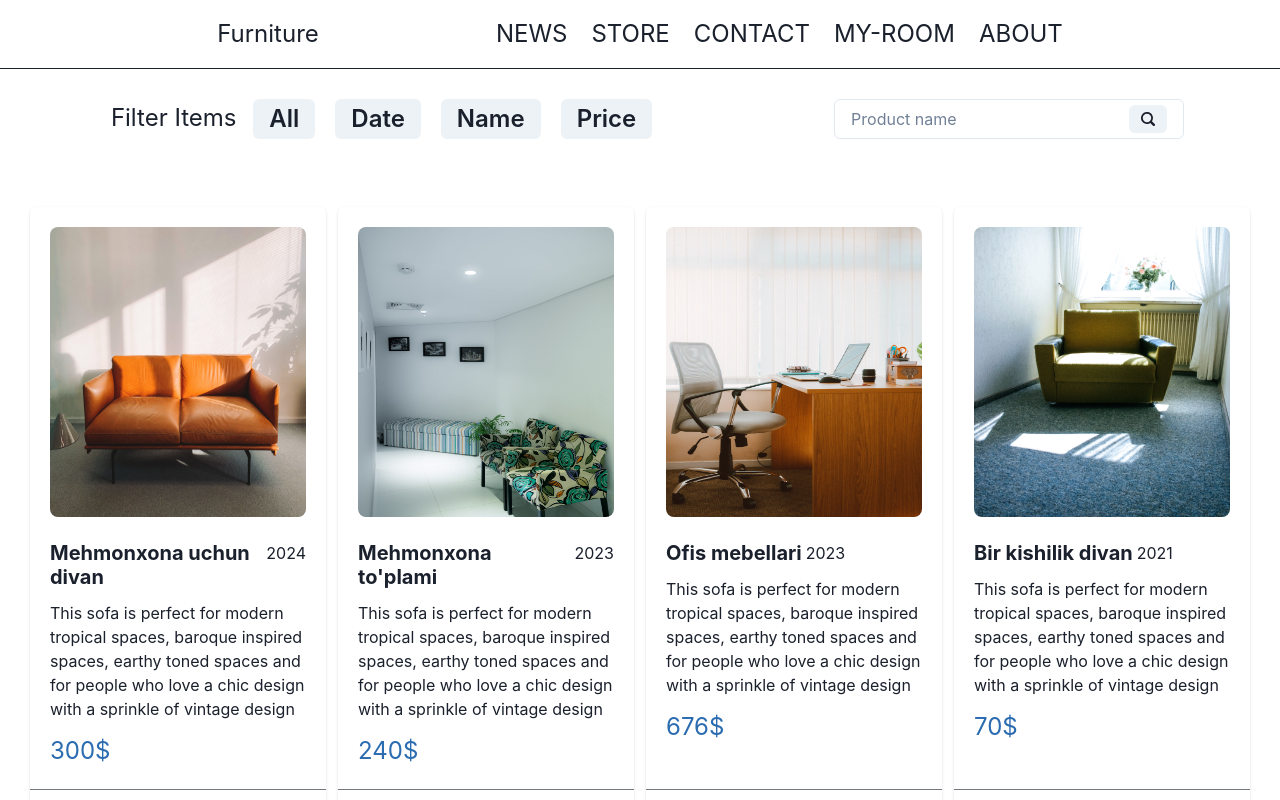
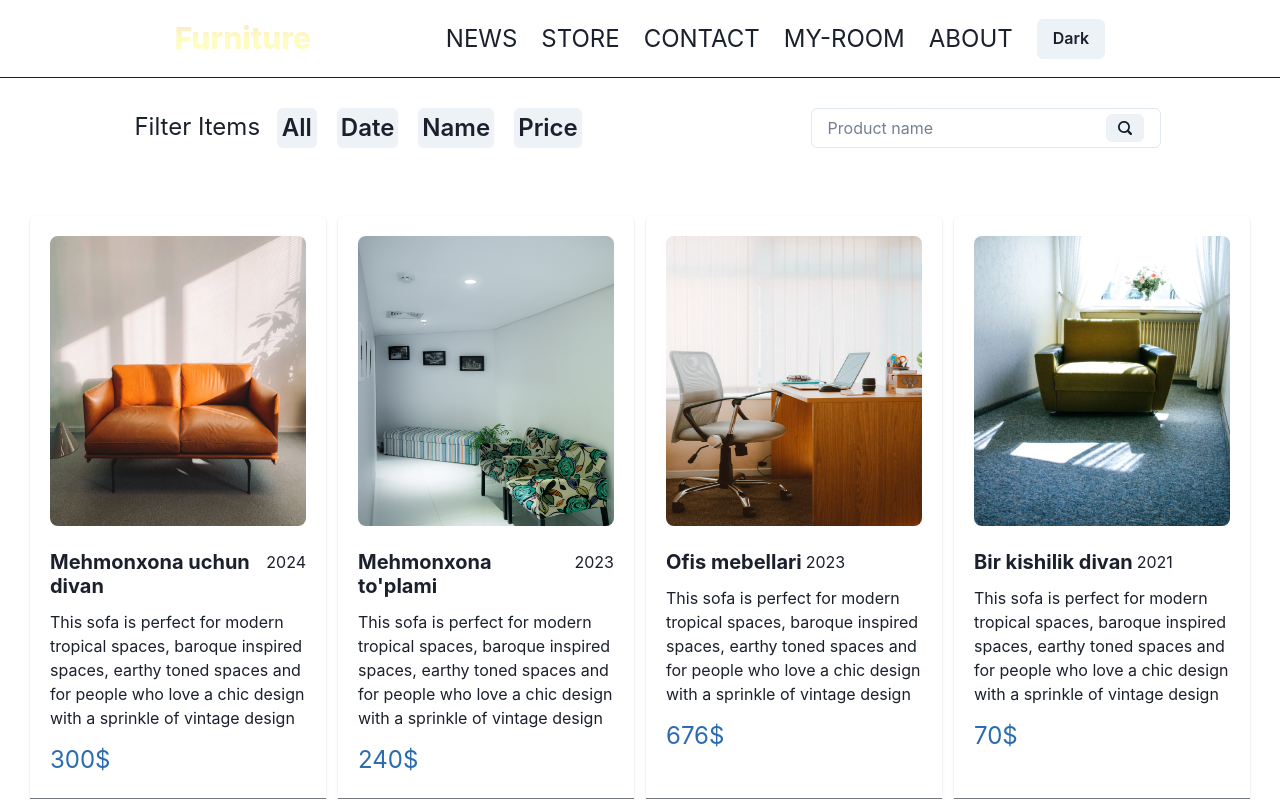
Before and after one commit to orifjon5000/Furniture, a React (Create React App) app: page /store in a window 1280 px wide. Shown: the top 800 px of the page. Built offline with nearby package versions, Linux system fonts and the light colour scheme.

Commit message:
feat: add nigtmode

```diff
--- a/src/App.tsx
+++ b/src/App.tsx
@@ -1,6 +1,6 @@
 import React from 'react';
 
-import './App.css';
+import './index.css';
 import { Box } from '@chakra-ui/react';
 import { Footer, Navbar } from './components';
 import {  Route, Routes } from 'react-router-dom';
@@ -8,7 +8,7 @@ import { About, Contact, Main, News, Store, StoreRoom } from './page-components'
 
 function App() {
 	return (
-		<Box className='app'>
+		<Box  className='app'>
 			<Navbar />
 
 			<Routes>
--- a/src/components/navbar/index.tsx
+++ b/src/components/navbar/index.tsx
@@ -1,4 +1,13 @@
-import { Box, Button, Flex, HStack, Icon, Link, Text } from '@chakra-ui/react';
+import {
+	Box,
+	Button,
+	Flex,
+	HStack,
+	Icon,
+	Link,
+	Text,
+	useColorMode,
+} from '@chakra-ui/react';
 import { useState } from 'react';
 import { BiMenuAltLeft, BiUserCircle } from 'react-icons/bi';
 import { NavLink } from 'react-router-dom';
@@ -6,7 +15,7 @@ import { navbar } from 'src/config/constants';
 import 'src/css/navbar.css';
 const Navbar = () => {
 	const [isActive, setIsActive] = useState(false);
-
+	const { colorMode, toggleColorMode } = useColorMode();
 	const onToggle = () => {
 		setIsActive(prev => !prev);
 	};
@@ -27,13 +36,27 @@ const Navbar = () => {
 				align={'center'}
 				py={4}
 			>
-				<NavLink to={'/'}>Furniture</NavLink>
+				<NavLink to={'/'}>
+					<Text
+						bgGradient='linear(red.100 0%, orange.100 25%, yellow.100 50%)'
+						bgClip='text'
+						fontSize={{ base: 'lg', md: '3xl' }}
+						fontWeight='extrabold'
+					>
+						Furniture
+					</Text>
+				</NavLink>
 				<HStack display={{ base: 'none', md: 'flex' }} spacing={6}>
-					{navbar.map((nav: any) => (
-						<NavLink key={nav} to={nav} className={'nav-link'}>
-							{nav.toUpperCase()}
-						</NavLink>
-					))}
+					<>
+						{navbar.map((nav: any) => (
+							<NavLink key={nav} to={nav} className={'nav-link'}>
+								{nav.toUpperCase()}
+							</NavLink>
+						))}
+						<Button onClick={toggleColorMode}>
+							 {colorMode === 'light' ? 'Dark' : 'Light'}
+						</Button>
+					</>
 				</HStack>
 				<Box display={{ base: 'block', md: 'none' }}>
 					<Icon
@@ -47,20 +70,25 @@ const Navbar = () => {
 					{nav.title}
 				</NavLink>
 			))}
+
 			<Box
 				display={{ base: isActive ? 'flex' : 'none', md: 'none' }}
 				py={4}
 				gap={1}
 				justifyContent={'center'}
+				gridTemplateColumns={'auto auto auto'}
 			>
 				{navbar.map((s: any) => (
 					<NavLink to={s}>
 						{' '}
-						<Button  paddingX={2}  colorScheme='teal' variant='outline'>
+						<Button fontSize={{base:'xs'}} paddingX={2} colorScheme='teal' variant='outline'>
 							{s}
 						</Button>
 					</NavLink>
 				))}
+				<Button onClick={toggleColorMode}>
+					{colorMode === 'light' ? 'Dark' : 'Light'}
+				</Button>
 			</Box>
 		</Box>
 	);
--- a/src/index.css
+++ b/src/index.css
@@ -5,6 +5,7 @@ body {
     sans-serif;
   -webkit-font-smoothing: antialiased;
   -moz-osx-font-smoothing: grayscale;
+  background-color: blueviolet;
 }
 
 code {
--- a/src/page-components/store/index.jsx
+++ b/src/page-components/store/index.jsx
@@ -52,39 +52,47 @@ const Store = () => {
 		<Stack>
 			<Box
 				className='store-filter'
-				flexDirection={{ sm: 'column', md: 'row' }}
-				alignItems={{ sm: 'center' }}
+				flexDirection={{ base: 'column', md: 'row' }}
+				alignItems={{ base: 'center' }}
 			>
-				<Box className='filters' fontSize={{ base: 'md', md: '2xl' }}>
+				<Box
+					className='filters'
+					fontSize={{ base: 'sm', md: '2xl' }}
+					flexDirection={{ base: 'row', md: 'row' }}
+				>
 					<Text
-						fontSize={{ base: 'md', md: '2xl' }}
+						fontSize={{ base: 'sm', md: '2xl' }}
 						display={{ base: 'none', md: 'inline' }}
 					>
 						Filter Items{' '}
 					</Text>
 					<Button
-						fontSize={{ base: 'md', md: '2xl' }}
+						padding={{ base: 1 }}
+						fontSize={{ base: 'sm', md: '2xl' }}
 						m={'10px'}
 						onClick={() => filteredProducts('all')}
 					>
 						All
 					</Button>
 					<Button
-						fontSize={{ base: 'md', md: '2xl' }}
+						padding={{ base: 1 }}
+						fontSize={{ base: 'sm', md: '2xl' }}
 						onClick={() => filteredProducts('year')}
 						m={'10px'}
 					>
 						Date
 					</Button>
 					<Button
-						fontSize={{ base: 'md', md: '2xl' }}
+						padding={{ base: 1 }}
+						fontSize={{ base: 'sm', md: '2xl' }}
 						onClick={() => filteredProducts('name')}
 						m={'10px'}
 					>
 						Name
 					</Button>
 					<Button
-						fontSize={{ base: 'md', md: '2xl' }}
+						padding={{ base: 1 }}
+						fontSize={{ base: 'sm', md: '2xl' }}
 						onClick={() => filteredProducts('price')}
 						m={'10px'}
 					>
```
